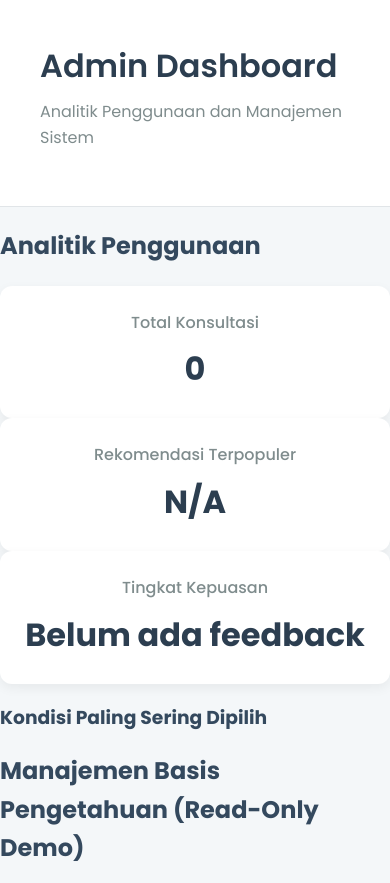
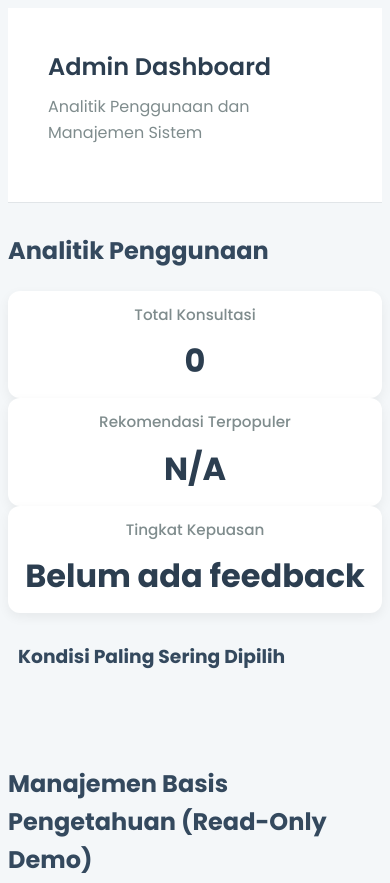
Before and after one commit to Unttldimm/sistem-pakar, a plain HTML site: page admin.html in a window 390 px wide. Shown: the top 883 px of the page. Drawn offline with Linux system fonts and the light colour scheme.

Commit message:
responsive

```diff
--- a/style.css
+++ b/style.css
@@ -334,3 +334,49 @@ tbody tr:nth-child(even) {
 td:not(:first-child) {
     text-align: center;
 }
+
+/* Tambahkan di akhir style.css */
+@media (max-width: 900px) {
+  .stats-grid {
+    grid-template-columns: 1fr;
+    gap: 16px;
+  }
+  .chart-container-admin {
+    padding: 10px;
+  }
+}
+
+@media (max-width: 600px) {
+  .container {
+    padding: 8px;
+  }
+  header.hero h1 {
+    font-size: 1.5rem;
+  }
+  .admin-panel {
+    padding: 0;
+  }
+  .dashboard-section {
+    margin-bottom: 24px;
+    padding: 10px 0;
+  }
+  .stats-grid {
+    grid-template-columns: 1fr;
+    gap: 12px;
+  }
+  .stat-card {
+    padding: 12px;
+    font-size: 0.95rem;
+  }
+  .table-container {
+    overflow-x: auto;
+  }
+  table {
+    font-size: 0.95rem;
+    min-width: 400px;
+  }
+  .admin-button {
+    width: 100%;
+    margin-top: 10px;
+  }
+}
```
